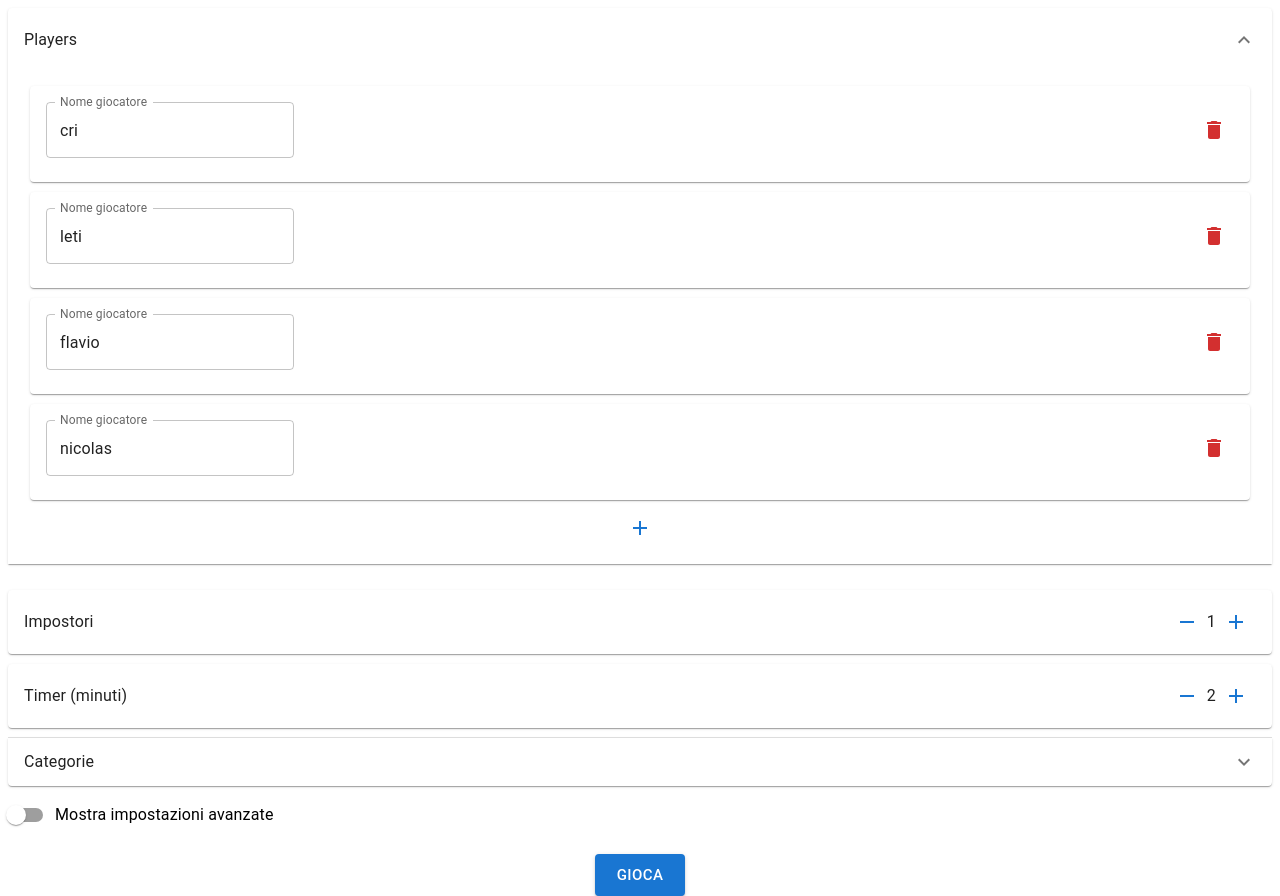
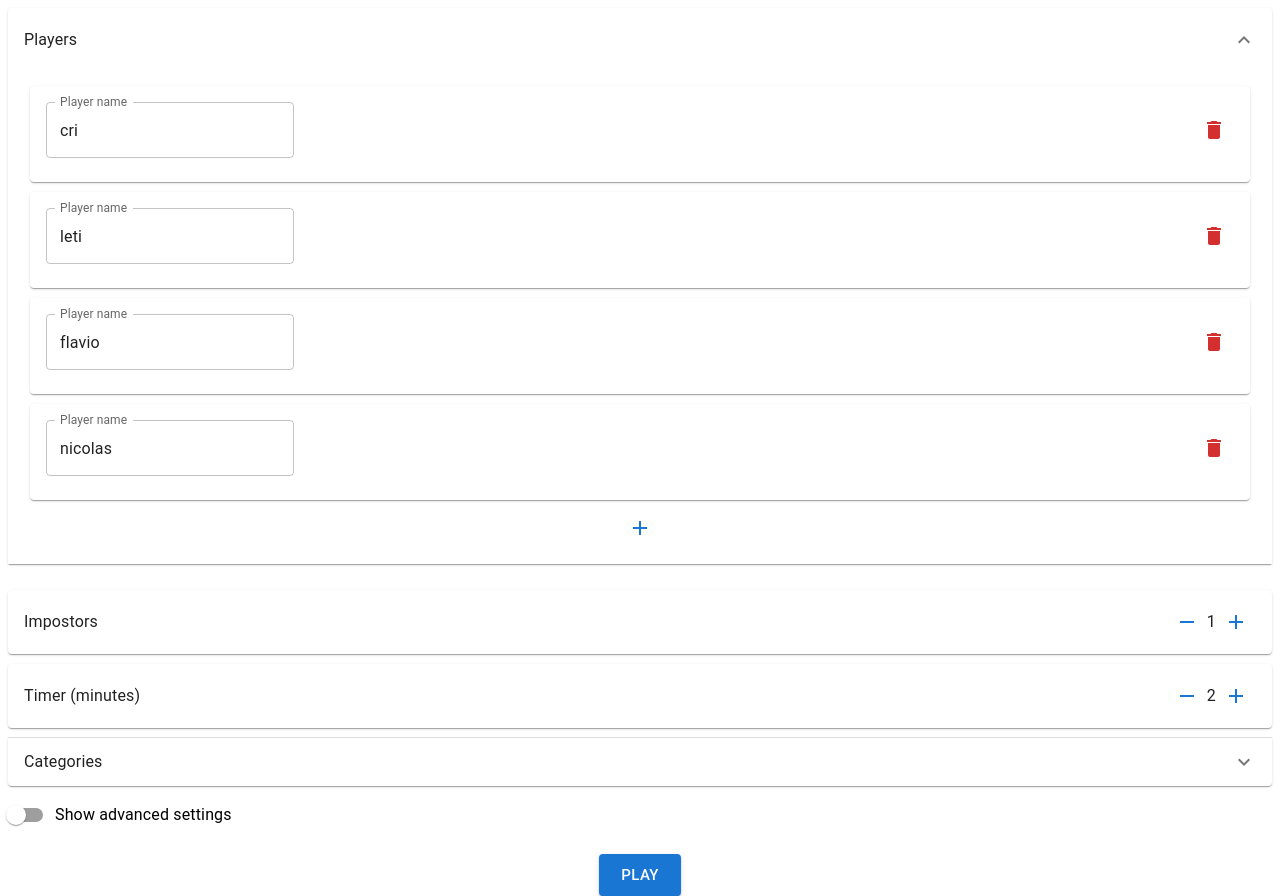
Before and after one commit to church-f/word_impostor, a React (Vite) app: page / in a window 1280 px wide. Both pictures are taken after a click on the button "Players". Built offline with nearby package versions, Linux system fonts and the light colour scheme.

Commit message:
add: traduzioni in italiano e inglese delle scritte del gioco e impostazioni

```diff
--- a/src/App.jsx
+++ b/src/App.jsx
@@ -5,9 +5,11 @@ import GamePage from "./component/game_page/GamePage";
 import allWords from '../public/parole.json'
 import { updateAllWords } from "./features/playerSlice";
 import './i18n.js'
+import { useTranslation } from "react-i18next";
 
 function App() {
-
+  const {t}  = useTranslation()
+  window.t = t
   const dispatch = useDispatch()
 
   useEffect(()=>{
--- a/src/component/CounterComponent.jsx
+++ b/src/component/CounterComponent.jsx
@@ -15,7 +15,7 @@ export default function CounterComponent(props) {
   return (
     <Card>
       <CardContent style={{display: 'flex', justifyContent: 'space-between', padding: '12px 16px'}}>
-        <Typography style={{display: 'flex', alignItems: 'center'}} >{props.title}</Typography>
+        <Typography style={{display: 'flex', alignItems: 'center'}} >{t(props.title)}</Typography>
 
         <div style={{display: 'flex', flexDirection: 'row', alignItems: 'center'}}>
           <IconButton
--- a/src/component/game_page/CardRole.jsx
+++ b/src/component/game_page/CardRole.jsx
@@ -27,7 +27,7 @@ export default function CardRole(props) {
   const changeText = () => {
     if (isShowingName) {
       if (props.impostorsName.includes(props.players[playerIndex])) {
-        setTextToShow("Impostore");
+        setTextToShow(t("Impostore"));
         setColorToShow("error");
         setIsImpostor(true)
       } else {
--- a/src/component/game_page/ImpostorsNamesText.jsx
+++ b/src/component/game_page/ImpostorsNamesText.jsx
@@ -5,7 +5,7 @@ export default function ImpostorsNamesText(props){
     return(
         <>
             <Typography>
-                Altri impostori: {
+                {t('Altri impostori')}: {
                     props.impostorsName.map((name)=>{
                         if(name !== props.currentName)
                         return name
--- a/src/component/game_page/Timer.jsx
+++ b/src/component/game_page/Timer.jsx
@@ -18,7 +18,7 @@ export default function Timer(props) {
         <>
           <div style={{ display: "flex", flexDirection: "column", gap: "5px" }}>
             <div style={{ display: "flex", flexDirection: "row" }}>
-              <Typography variant="h4">Impostori: </Typography>
+              <Typography variant="h4">{t('Impostori')}: </Typography>
               <Typography
                 variant="h4"
                 color="error"
@@ -36,14 +36,14 @@ export default function Timer(props) {
                 props.setEndedNames(false);
               }}
             >
-              Gioca ancora
+              {t('Gioca ancora')}
             </Button>
             <Button
               onClick={() => {
                 dispatch(updateGameState(false));
               }}
             >
-              ← vai alle impostazioni
+              ← {t('Vai alle impostazioni')}
             </Button>
           </div>
         </>
@@ -57,7 +57,7 @@ export default function Timer(props) {
           <Typography variant="h2">
             {minutes}:{seconds > 9 ? seconds : `0${seconds}`}
           </Typography>
-          <Button size="large" variant="contained" color="error" onClick={()=>{api.isStarted() ? api.pause()  :api.start()}} >{api.isStarted() ? 'Stop' : 'Inizio'}</Button>
+          <Button size="large" variant="contained" color="error" onClick={()=>{api.isStarted() ? api.pause()  :api.start()}} >{api.isStarted() ? t('Stop') : t('Inizio')}</Button>
         </div>
         </>
       );
--- a/src/component/settings_page/AccordionCategory.jsx
+++ b/src/component/settings_page/AccordionCategory.jsx
@@ -8,6 +8,8 @@ import Checkbox from "@mui/material/Checkbox";
 import { useDispatch } from "react-redux";
 import { updateSelectedWordCategories } from "../../features/playerSlice";
 import FormControlLabel from "@mui/material/FormControlLabel";
+import { useTranslation } from "react-i18next";
+
 
 export default function AccordionCategory(props) {
     const dispatch = useDispatch()
@@ -43,7 +45,7 @@ export default function AccordionCategory(props) {
           }}
         >
           <Typography style={{ display: "flex", alignItems: "center" }}>
-            Categorie
+            {t('Categorie')}
           </Typography>
         </div>
       </AccordionSummary>
@@ -59,7 +61,7 @@ export default function AccordionCategory(props) {
                   }}
                 />}
 
-                label={cat}/>
+                label={t(cat)}/>
 
 
             </>
--- a/src/component/settings_page/ItemListPlayer.jsx
+++ b/src/component/settings_page/ItemListPlayer.jsx
@@ -29,7 +29,7 @@ export default function ItemPlayerList(props) {
             {/* <Typography>{props.player}</Typography> */}
             <TextField
               id="outlined-basic"
-              label="Nome giocatore"
+              label={t("Nome giocatore")}
               variant="outlined"
               value={props.player}
               onChange={(event) => {handleChange(event)}}
--- a/src/component/settings_page/SettingsPage.jsx
+++ b/src/component/settings_page/SettingsPage.jsx
@@ -46,7 +46,7 @@ export default function SettingsPage(props) {
             onChange={(e)=>{
               setShowAdvancedSettings(e.currentTarget.checked)
             }}
-          />} label="Mostra impostazioni avanzate" />
+          />} label={t("Mostra impostazioni avanzate")} />
 
             {showAdvancedSettings ? <AdvancedSettings/> : ''}
 
@@ -71,7 +71,7 @@ export default function SettingsPage(props) {
             variant="contained"
             size="large"
           >
-            Gioca
+            {t('Gioca')}
           </Button>
         </div>
       </div>
--- a/src/component/settings_page/advanced_settings/KnowImpostor.jsx
+++ b/src/component/settings_page/advanced_settings/KnowImpostor.jsx
@@ -23,7 +23,7 @@ export default function KnowImpostor(props) {
                 }}
               />
             }
-            label="Gli impostori si conoscono"
+            label={t("Gli impostori si conoscono")}
           />
         </CardContent>
       </Card>
--- a/src/locale/en.json
+++ b/src/locale/en.json
@@ -1,5 +1,22 @@
 {
-    "translation": {
-      "Giocatori": "Players"
-    }
+  "translation": {
+    "Giocatori": "Players",
+    "Impostori": "Impostors",
+    "Timer (minuti)": "Timer (minutes)",
+    "Categorie": "Categories",
+    "Mostra impostazioni avanzate": "Show advanced settings",
+    "Gioca": "Play",
+    "Gli impostori si conoscono": "Impostors know each other",
+    "Geografia": "Geography",
+    "Tempo libero": "Free time",
+    "Sport": "Sport",
+    "Fantasia": "Fantasy",
+    "Speciali": "Special",
+    "Nome giocatore": "Player name",
+    "Impostore": "Impostor",
+    "Inizio": "Start",
+    "Gioca ancora": "Play again",
+    "Vai alle impostazioni": "Go to settings",
+    "Altri impostori": "Other impostors"
   }
+}
--- a/src/locale/it.json
+++ b/src/locale/it.json
@@ -1,5 +1,23 @@
 {
   "translation": {
-    "Giocatori": "Giocatori"
+    "Giocatori": "Giocatori",
+    "Impostori": "Impostori",
+    "Timer (minuti)": "Timer (minuti)",
+    "Categorie": "Categorie",
+    "Mostra impostazioni avanzate": "Mostra impostazioni avanzate",
+    "Gioca": "Gioca",
+    "Gli impostori si conoscono": "Gli impostori si conoscono",
+    "Geografia": "Geografia",
+    "Tempo libero": "Tempo libero",
+    "Sport": "Sport",
+    "Fantasia": "Fantasia",
+    "Speciali": "Speciali",
+    "Nome giocatore": "Nome giocatore",
+    "Impostore": "Impostore",
+    "Inizio": "Inizio",
+    "Gioca ancora": "Gioca ancora",
+    "Vai alle impostazioni": "Vai alle impostazioni",
+    "Altri impostori": "Altri impostori"
+
   }
 }
```
